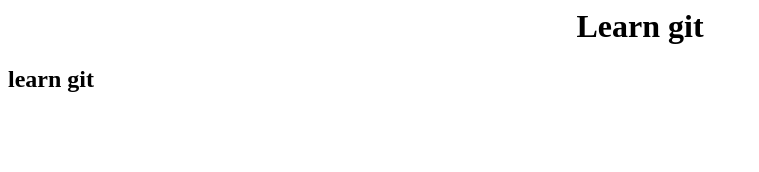
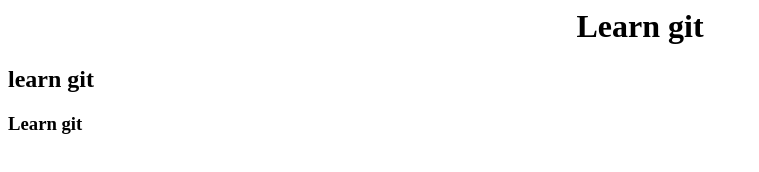
Before and after one commit to Dheeraj720/learn_git, a plain HTML site: page index.html in a window 1280 px wide. Shown: the whole page, without its empty margins (0-759 px from the left). Drawn offline with Linux system fonts and the light colour scheme.

Commit message:
This is third commit

```diff
--- a/index.html
+++ b/index.html
@@ -8,5 +8,6 @@
 <body>
     <h1>Learn git</h1>
     <h2>learn git</h2>
+    <h3>Learn git</h3>
 </body>
 </html>
```
